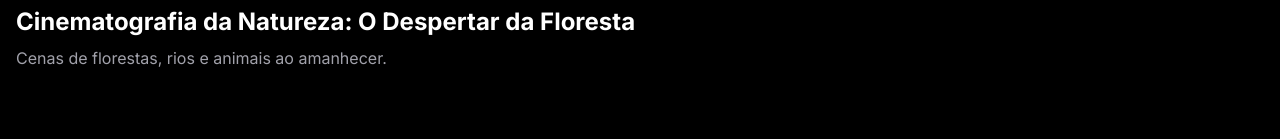
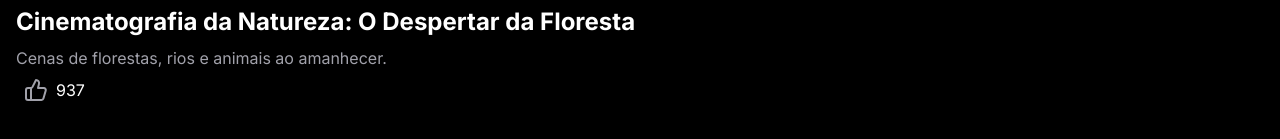
Before and after one commit to Padre-Community/Streaming-Video-Front-end, a React (Vite) app: page /reproduction/1 in a window 1280 px wide. Shown: the part 567-706 px from the top of the page. Built offline with nearby package versions, Linux system fonts and the light colour scheme.

Commit message:
add: botão de like

```diff
--- a/src/module/video/components/VideoInteractions.tsx
+++ b/src/module/video/components/VideoInteractions.tsx
@@ -1,3 +1,4 @@
+import { ThumbsUp, Eye } from "lucide-react";
 import type { Video } from "../models/video"
 import { useVideoInteractionsViewModel } from "./viewmodels/useVideoInteractionsViewmodel";
 
@@ -13,10 +14,18 @@ function VideoInteractions({video}:VideoInteractionsProps){
     const {liked,
         likeCount,
         toggleLike,}= useVideoInteractionsViewModel(video)
-    return(<>
+    return(
+        <div className=" flex items-center gap-4">
 
-
-    </>)
+            <button
+                onClick={toggleLike}
+                className="flex items-center gap-2 p-2 rounded-xl ">
+                    <ThumbsUp
+                        className={liked? "text-text-primary fill-background" :"text-text-secondary"}/>
+                    <span>{likeCount}</span>
+                </button>
+        </div>
+    )
 }
 
 export default VideoInteractions;
--- a/src/pages/Reproduction/Reproduction.tsx
+++ b/src/pages/Reproduction/Reproduction.tsx
@@ -3,6 +3,7 @@ import VideoCard from "../../module/video/components/VideoCard";
 import videos from "../../module/video/models/mocks/video-mock";
 import type { Video } from "../../module/video/models/video";
 import { useParams } from "react-router";
+import VideoInteractions from "../../module/video/components/VideoInteractions";
 
 function Reproduction() {
   const { id } = useParams();
@@ -45,6 +46,11 @@ function Reproduction() {
               {videoSelecionado.description}
             </p>
           </div>
+          <div className="">
+              <VideoInteractions
+              video={videoSelecionado}
+              />
+          </div>
         </section>
 
         {/* Vídeos recomendados */}
```
